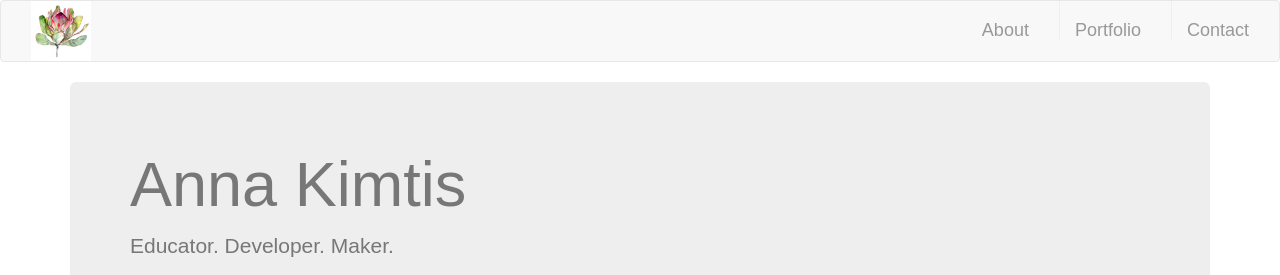
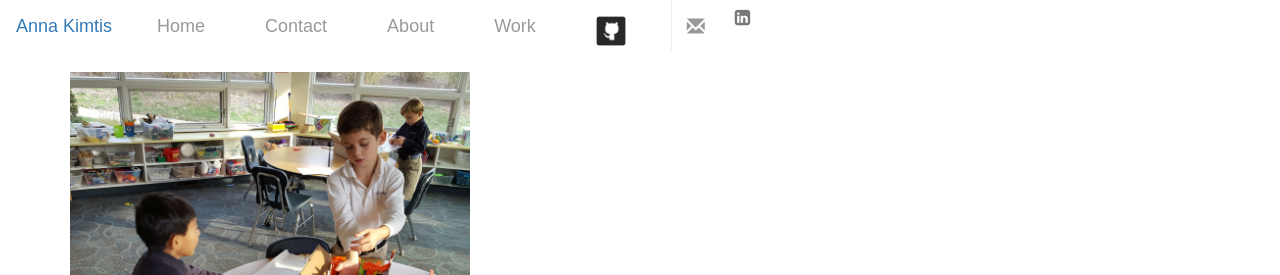
Before and after one commit to akimtis/Bootstrap-Portfolio, a PHP site: page / in a window 1280 px wide. Shown: the top 275 px of the page. Run offline with PHP 8.4, Linux system fonts and the light colour scheme; some libraries are stand-ins or nearby versions.

Commit message:
added pages and changed html on home and portfolio pages

```diff
--- a/assets/style.css
+++ b/assets/style.css
@@ -36,16 +36,9 @@ ul a:first-child {
   border-left: 0 none;
 }
 
-.jubotron {
-  height: 400px;
-  width: 100%;
-  margin-left: 0px;
-  padding: 10px;
-}
 
-.jumbo-background {
-  width: 100%;
-  height: auto;
+.home{
+  height: 300px;
 }
 
 /*main*/
--- a/index.html
+++ b/index.html
@@ -6,87 +6,72 @@
 <!-- Latest compiled and minified CSS -->
 <link rel="stylesheet" href="https://maxcdn.bootstrapcdn.com/bootstrap/3.3.7/css/bootstrap.min.css">
 
+<link rel="stylesheet" href="path/to/font-awesome/css/font-awesome.min.css">
+
 <link rel="stylesheet" type="text/css" href="assets/style.css">
 </head>
 
 <body>
 
 <header>
-<nav class="navbar navbar-default">
-  <div class="container-fluid">
-    <!-- Brand and toggle get grouped for better mobile display -->
-    <div class="navbar-header">
-      <button type="button" class="navbar-toggle collapsed" data-toggle="collapse" data-target="#bs-example-navbar-collapse-1" aria-expanded="false">
-        <span class="sr-only">Toggle navigation</span>
-        <span class="icon-bar"></span>
-        <span class="icon-bar"></span>
-        <span class="icon-bar"></span>
-      </button>
-      <a class="navbar-brand" href="index.html"></a>
-      <img src="assets/images/flower.jpg" alt="flower" class="logo">
-    </div>
 
-    <!-- Collect the nav links, forms, and other content for toggling -->
-    <div class="collapse navbar-collapse" id="bs-example-navbar-collapse-1">
-      <ul class="nav navbar-nav navbar-right">
-        <a href="index.html">About</a>
-        <a href="portfolio.html">Portfolio</a>
-        <a href="contact.html">Contact</a>
-      </ul>
-    </div> <!-- /.navbar-collapse -->
-  </div><!-- /.container-fluid -->
+
+
+<nav class="navbar navbar-light bg-faded">
+  <a class="navbar-brand" href="#">Anna Kimtis</a>
+  <ul class="nav navbar-nav">
+    <li class="nav-item active">
+      <a class="nav-link" href="index.html">Home <span class="sr-only">(current)</span></a>
+    </li>
+    <li class="nav-item">
+      <a class="nav-link" href="contact.html">Contact</a>
+    </li>
+    <li class="nav-item">
+      <a class="nav-link" href="about.html">About</a>
+    </li>
+    <li class="nav-item dropdown">
+      <a class="nav-link dropdown-toggle" href="portfolio.html" id="supportedContentDropdown" data-toggle="dropdown" aria-haspopup="true" aria-expanded="false">Work</a>
+      <div class="dropdown-menu" aria-labelledby="supportedContentDropdown">
+        <a class="dropdown-item" href="portfolio.html">Science Ed</a>
+        <a class="dropdown-item" href="#">Maker Ed</a>
+        <a class="dropdown-item" href="#">Web Development</a>
+      </div>
+    </li>
+    <li>
+  <a class="navbar-brand" href="#">
+    <img src="assets/images/github.png" width="30" height="30" alt="github">
+  </a>
+    <i class="fa fa-linkedin-square" aria-hidden="true"></i>
+  <a class="navbar-brand" href="#">
+    <span class="glyphicon glyphicon-envelope">
+  </a>
+  </li>
+  </ul>
+
+
 </nav>
 </header>
 
 <div class="container">
   <div class="row">
-
-    <div class="col-sm-12">
-      <div class="jumbotron">
-      <h1>Anna Kimtis</h1>
-        <p>Educator. Developer. Maker.</p>
-        <img src="assets/images/cactus.jpeg" class="jumbo-background" alt="cactus">
-      </div>
+    <div class="col-lg-6">
+     <img class="home" src="assets/images/maker1.jpg">
     </div>
-
-      <div class="page-header">
-        <h2>The Story</h2>
-      </div> <!--page-header-->
-
-        <div class="col-sm-8">
-             <img src="assets/images/headshot.jpeg" class="thumbnail"  alt="Anna Kimtis">
-        </div>
-
-        <div class="col-sm-3">
-          <div class="panel panel-default" id="connect">
-            <div class="panel-heading">
-              <h3 class="panel-title">Connect</h3>
-            </div> <!--panel-heading-->
-            <div class="panel-body">
-              <img class="social" src="assets/images/github.png">
-              <img class="social" src="assets/images/linkedin.png">
-              <img class="social" src="assets/images/overflow.png">
-            </div> <!--panel body-->
-          </div> <!--panel panel-default-->
-        </div> <!--col-sm-3-->
-
-        <div class="col-sm-12">
-            <div class="caption">
-              <p>Anna has been a teacher for 7 years. She teaches science and makerspace to k-12 students. She has a B.S. in Environmental Science, and an MFA in Creative Writing and Environment. She is currently working toward a certificate in full stack web development through Rutgers Coding Bootcamp. She is also working on her first children's book about the biology of the Chihuahuan Desert.
-              </p>
-              <p>
-              Anna is a life-long learner who wishes to inspire her students to love learning. She works to find innovative ways to prepare them for the future through desgin thinking and project-based learning. She teaches 4th grade and makerspace at a k-8 independent school in Morristown, NJ.
-              </p>
-            </div> <!--caption-->
-        </div> <!--col-sm-12-->
-
+    <!-- <div class="col-lg-4">
+      <img class="home" src="assets/images/Hike1.jpg">
+    </div>
+  </div>
+  <div class="row">
+    <div class="col-lg-3">
+      <img class="home" src="assets/images/pinball.jpeg">
+    </div> -->
   </div> <!--row-->
 </div> <!--container-->
 
 
 <footer>
   <div class="col-sm-12">
-    <p>@Copyright 2016 Anna Kimtis</p>
+    <p>@Copyright 2017 Anna Kimtis</p>
   </div>
 </footer>
 
```
Also changed, not shown: about.html (added, +62 -0 lines), portfolio.html (+94 -19 lines), portfolioitem.html (added, +155 -0 lines), assets/images/Hike1.jpg (added), assets/images/kindergartenprobs.jpg (added), assets/images/maker1.jpg (added), assets/images/maker2.jpg (added), assets/images/pinball.jpeg (added), tumblr_o4vvskzg981ted1sho1_1280-683x1024.jpg (added), 1 other file.
